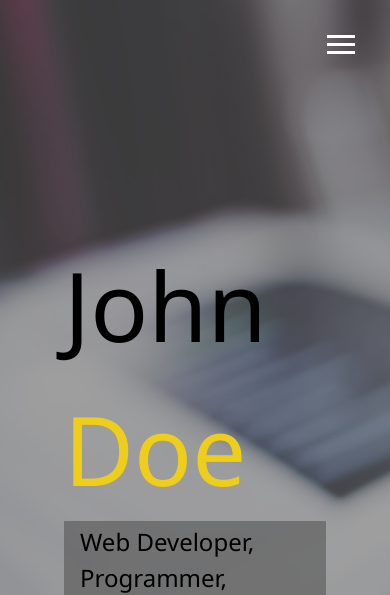
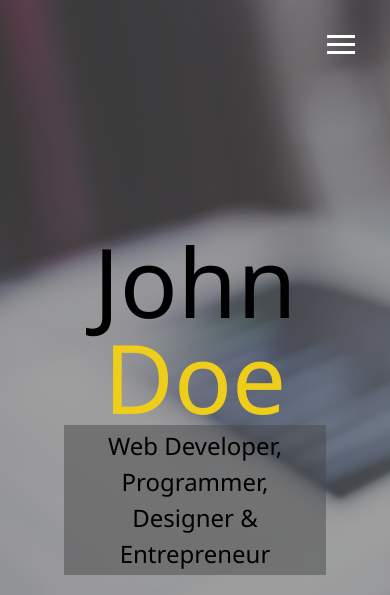
Before and after one commit to leviante/project_modern_portfolio, a website: page dist/index.html in a window 390 px wide. Shown: the top 595 px of the page. Drawn offline with Linux system fonts and the light colour scheme.

Commit message:
Added media queries and made menu overlay responsive

```diff
--- a/scss/_config.scss
+++ b/scss/_config.scss
@@ -28,3 +28,28 @@
     }
   }
 }
+
+// Media Query Mixins
+
+@mixin mediaSm {
+  @media screen and (max-width: 500px) {
+    @content;
+  }
+}
+
+@mixin mediaMed {
+  @media screen and (max-width: 768px) {
+    @content;
+  }
+}
+
+@mixin mediaLg {
+  @media screen and (min-width: 769px) and (max-width: 1170px) {
+    @content;
+  }
+}
+@mixin mediaXl {
+  @media screen and (min-width: 1171px) {
+    @content;
+  }
+}
--- /dev/null
+++ b/scss/_mobile.scss
@@ -0,0 +1,50 @@
+//Widescreens
+@include mediaXl {
+}
+//Desktop & laptops
+@include mediaLg {
+}
+//Tablets & small laptops
+@include mediaMed {
+  main {
+    align-items: center;
+    text-align: center;
+
+    .lg-heading {
+      line-height: 1;
+      margin-bottom: 1 rem;
+    }
+  }
+
+  ul.menu-nav,
+  div.menu-branding {
+    float: none;
+    width: 100%;
+    min-height: 0;
+
+    &.show {
+      transform: translate3d(0, 0, 0);
+    }
+  }
+
+  .menu-nav {
+    height: 75vh;
+    transform: translate3d(-100%, 0, 0);
+    font-size: 24px;
+  }
+  .menu-branding {
+    height: 25vh;
+    transform: translate3d(100%, 0, 0);
+    .portrait {
+      background: url(../img/portrait_small.jpg);
+      width: 150px;
+      height: 150px;
+    }
+  }
+}
+//Smartphones
+@include mediaSm {
+  main#home h1 {
+    margin-top: 10vh;
+  }
+}
--- a/scss/main.scss
+++ b/scss/main.scss
@@ -1,5 +1,6 @@
 @import "config";
 @import "menu";
+@import "mobile";
 
 * {
   box-sizing: border-box;
```
Also changed, not shown: dist/css/main.css.
